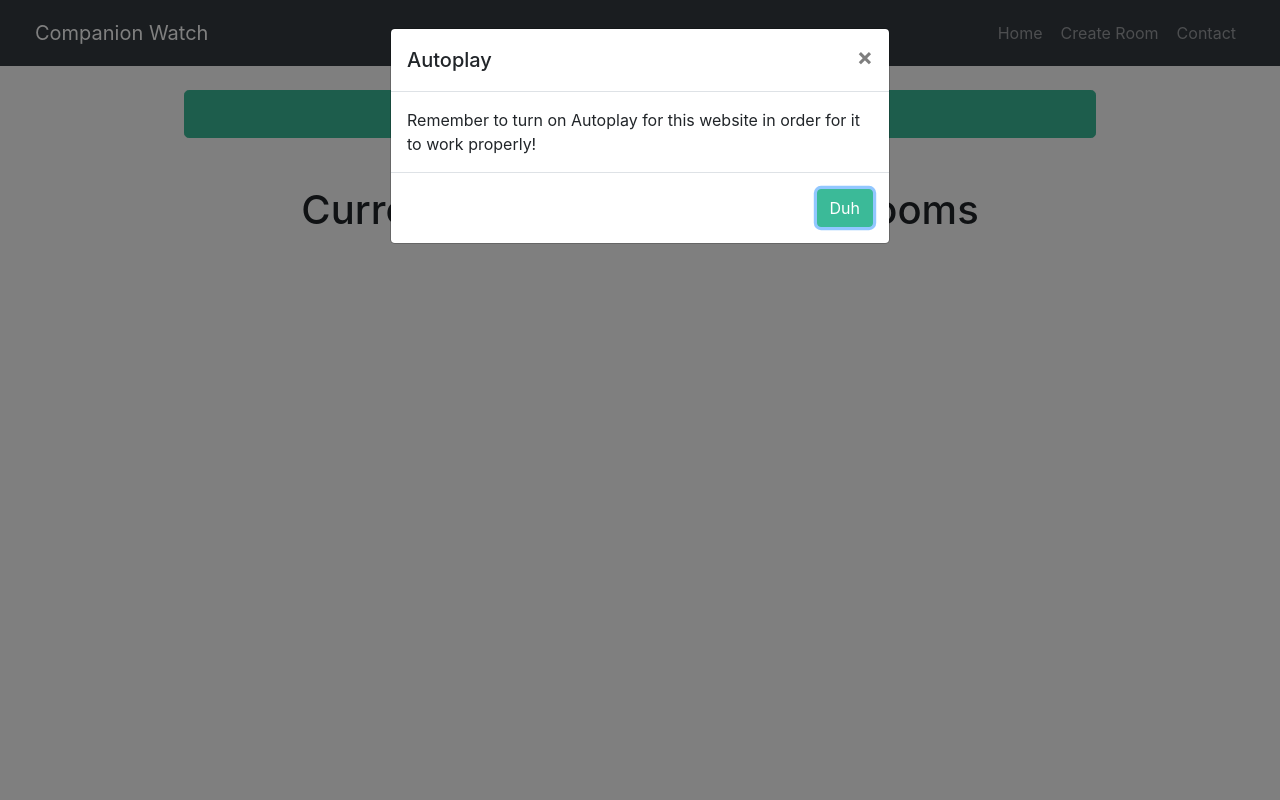
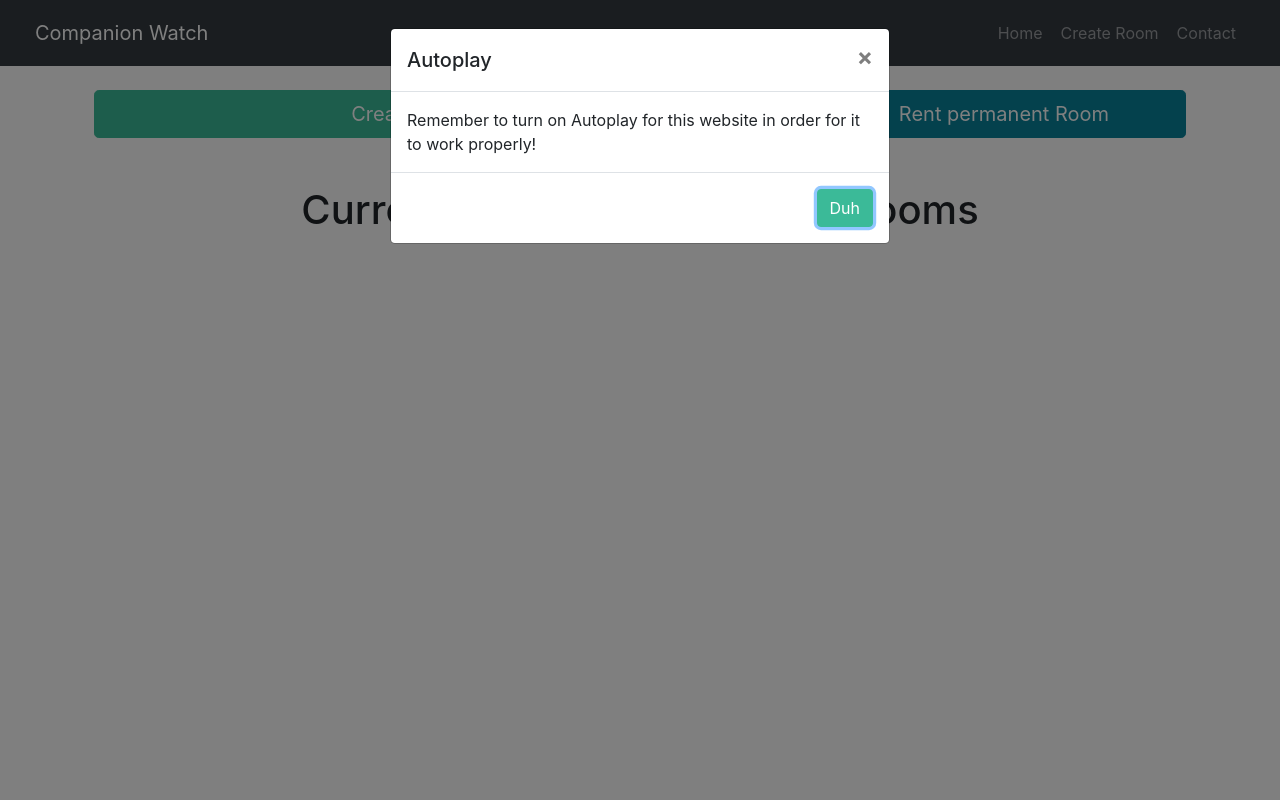
Before and after one commit to DominicWuest/CompanionWatch, a Node project: template public/views/index.ejs in a window 1280 px wide. Run offline with Node 20 templates, Linux system fonts and the light colour scheme; the template is opened without the code that fills it, so the values that code supplies are empty.

Commit message:
Added rent room anchor

```diff
--- a/public/css/index.css
+++ b/public/css/index.css
@@ -19,6 +19,16 @@ html {
   border-color: #319B7F !important;
 }
 
+.btn-perm {
+  background-color: #08839B !important;
+  border-color: #08839B !important;
+}
+
+.btn-perm:hover, .btn-perm:active {
+  background-color: #077288 !important;
+  border-color: #077288 !important;
+}
+
 .border-bottom {
   border-color: #748BA2 !important;
 }
--- a/public/views/index.ejs
+++ b/public/views/index.ejs
@@ -43,8 +43,12 @@
     </div>
     <div class="container-fluid p-0">
       <main>
-        <div class="container-fluid px-4 pt-4 pb-0 w-75">
-          <button type="button" onclick="createRoom()" class="btn btn-lg btn-primary btn-block">Create Room</button>
+        <div class="container px-4 pt-4 pb-0 mx-auto row">
+          <button type="button" onclick="createRoom()" class="btn btn-lg btn-primary btn-block col-7">Create Room</button>
+          <div class="d-flex align-items-center col-1 mb-0">
+            <p class="h3 mb-0 mx-auto">or</p>
+          </div>
+          <a href="#" class="btn btn-lg btn-primary btn-block col-4 mt-0 btn-perm">Rent permanent Room</a>
         </div>
         <div class="container-fluid px-5" id="roomWrapper">
           <div class="container-fluid mt-5 text-center d-none" id="noRooms">
```
